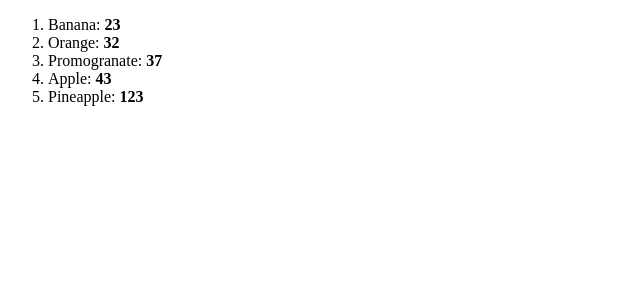
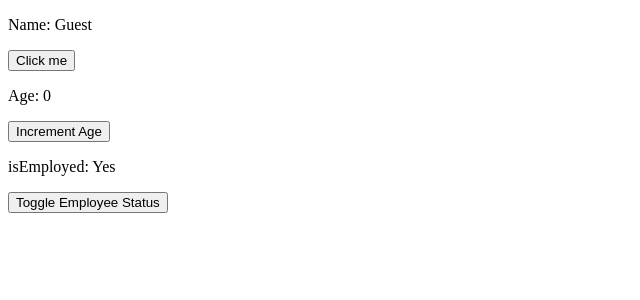
Before and after one commit to Bharath2228/React-Practice, a React (Vite) app in the folder my-react-app/: page / in a window 1280 px wide. Shown: the top 300 px of the page, without its empty margins (0-640 px from the left). Built offline with nearby package versions, Linux system fonts and the light colour scheme.

Commit message:
Learnt 'Click Events' and React Hooks

```diff
--- a/my-react-app/src/App.jsx
+++ b/my-react-app/src/App.jsx
@@ -5,9 +5,27 @@
 // import Button from './Button/Button.jsx'
 // import UserGreeting from "./UserGreetings";
 // import Students from './Students.jsx'
-import List from './List.jsx'
+// import List from './List.jsx'
+// import Button from './Button.jsx'
+import MyComponent from './MyComponent.jsx'
 
 function App() {
+
+//   const fruits = [
+//     {id: 1, name: "Orange", Calories: 32},
+//     {id: 2, name: "Apple", Calories: 43},
+//     {id: 3, name: "Promogranate", Calories: 37},
+//     {id: 4, name: "Pineapple", Calories: 123},
+//     {id: 5, name: "Banana", Calories: 23}
+// ]
+
+//   const vegetables = [
+//     {id: 6, name: "Corn", Calories: 322},
+//     {id: 7, name: "Tomatoes", Calories: 423},
+//     {id: 8, name: "Pumpkin", Calories: 371},
+//     {id: 9, name: "Cucumber", Calories: 323},
+//     {id: 10, name: "Carrot", Calories: 243}
+// ]
 
     return(
       <>
@@ -20,7 +38,12 @@ function App() {
         <Students name="Harshitha" age={29} isStudent={false}/>
         <Students /> */}
         {/* <UserGreeting isLoggedIn={true} Username="Bharath" /> */}
-          <List />
+        {/* {fruits.length > 0 ? <List items={fruits} category="Fruits"/> : null}
+        {vegetables.length > 0 ? <List items={vegetables} category="Vegetables"/> : null}
+        <List/> */}
+        {/* <Button /> */}
+        <MyComponent />
+
       </>
     );
  }
--- /dev/null
+++ b/my-react-app/src/Button.jsx
@@ -0,0 +1,39 @@
+import pic from './assets/Pic.jpg'
+function Button(){
+
+    let count = 0;
+    let ImageUrl = './src/assests/Pic.jpg'
+    const buttonclicked = (event) => {
+        event.target.textContent = "Ouch"
+    }
+
+    const buttonclicked2 = (name) => {
+
+
+        if(count < 3){
+            count++;
+            console.log(`${name} clicked ${count} time/s`)
+        } else {
+            console.log("Stop clicking me.. ")
+        }
+    }
+
+    const imageButton = (e) => {
+        console.log("Hello!!!")
+        e.target.style.display = "none"
+
+    }
+
+    return(
+        <>
+            {/* <button onClick={(event) => buttonclicked(event)}>Click Me 😊</button>
+            <button onClick={() => buttonclicked2("Bro")}>Click Me</button> */}
+
+            <img onClick={(e) => imageButton(e)} src={pic} width={100} height={100} ></img>
+        </>
+
+    );
+
+}
+
+export default Button
--- a/my-react-app/src/List.jsx
+++ b/my-react-app/src/List.jsx
@@ -1,22 +1,38 @@
+import propTypes from 'prop-types'
 
-function List(){
-
-    const fruits = [
-        {id: 1, name: "Orange", Calories: 32},
-        {id: 2, name: "Apple", Calories: 43},
-        {id: 3, name: "Promogranate", Calories: 37},
-        {id: 4, name: "Pineapple", Calories: 123},
-        {id: 5, name: "Banana", Calories: 23}
-    ]
+function List(props){
 
     // fruits.sort((a, b) => a.name.localeCompare(b.name));
-    fruits.sort((a, b) => a.Calories - b.Calories)
+    // fruits.sort((a, b) => a.Calories - b.Calories)
 
-    const listItems = fruits.map(fruit => <li key= {fruit.id}>{fruit.name}: <b>{fruit.Calories}</b></li>)
+    // const filterCalories = fruits.filter(fruit => fruit.Calories < 40)
 
 
+    const itemArray = props.items
 
-    return(<ol>{listItems}</ol>);
+    const listItems = itemArray.map(fruit => <li key= {fruit.id}>{fruit.name}: <b>{fruit.Calories}</b></li>)
+
+    return(
+        <>
+            <h3>{props.category}</h3>
+            <ol>{listItems}</ol>
+        </>
+
+);
+}
+
+List.defaultProps = {
+    category: "Category",
+    items: []
+}
+
+List.propTypes = {
+    items: propTypes.arrayOf(propTypes.shape({
+        id: propTypes.number,
+        name: propTypes.string,
+        Calories: propTypes.number
+    })),
+    category: propTypes.string
 }
 
 export default List
--- /dev/null
+++ b/my-react-app/src/MyComponent.jsx
@@ -0,0 +1,35 @@
+import React, {useState} from 'react'
+
+function MyComponent(){
+
+    const [name, setName] = useState("Guest");
+    const [age, setAge] = useState(0);
+    const [isEmployed, setEmployeeStatus] = useState(true);
+
+    const changeName = () => {
+        setName("Bharath")
+    }
+
+    function incrementAge(){
+        setAge( age + 2);
+    }
+
+    const toggleEmployeeStatus = () => {
+        setEmployeeStatus(!isEmployed)
+    }
+
+    return(
+        <>
+            <p>Name: {name}</p>
+            <button onClick={changeName}>Click me</button>
+
+            <p>Age: {age}</p>
+            <button onClick={incrementAge}>Increment Age</button>
+
+            <p>isEmployed: {isEmployed ? "Yes" : "No"}</p>
+            <button onClick={toggleEmployeeStatus}>Toggle Employee Status</button>
+        </>
+    );
+}
+
+export default MyComponent
```
